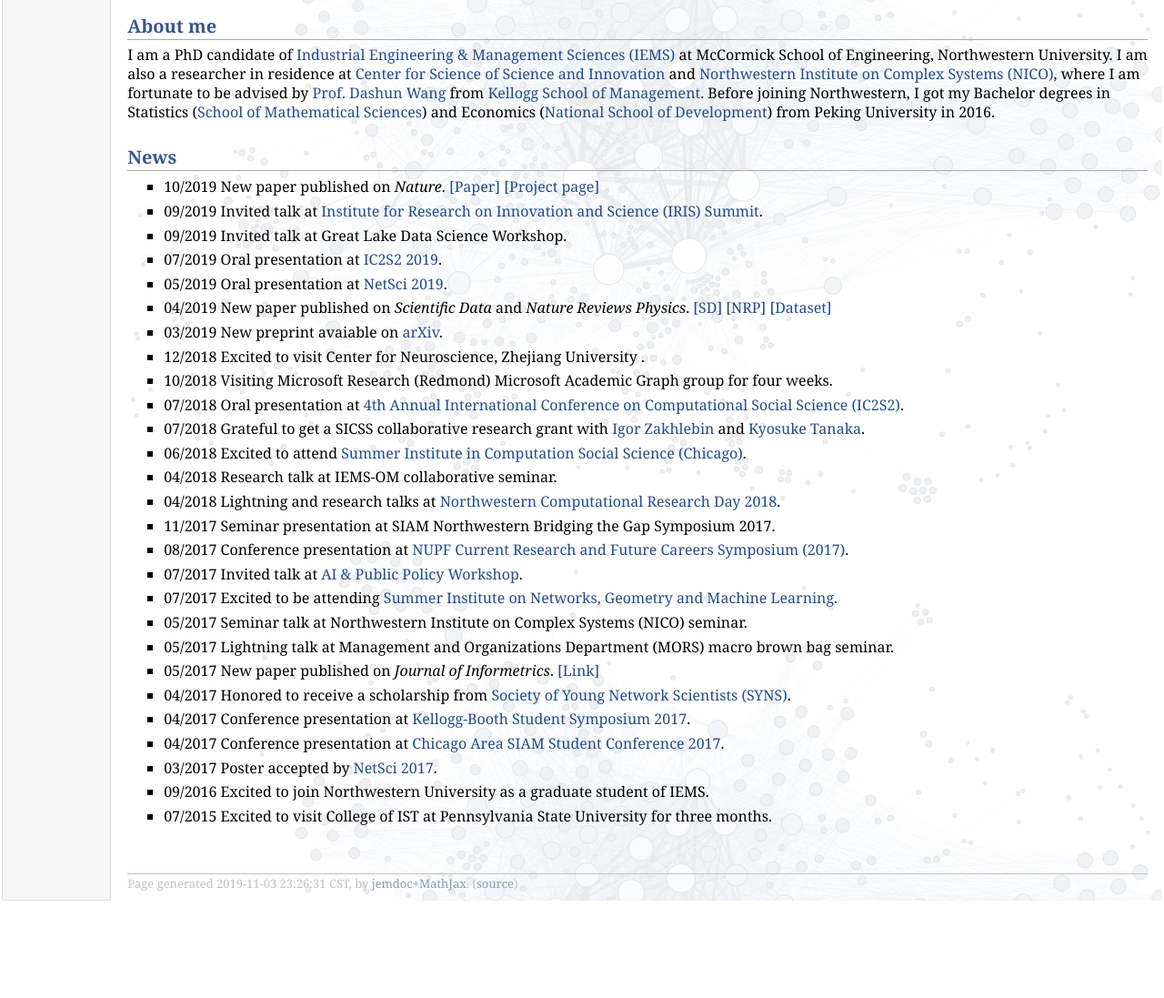
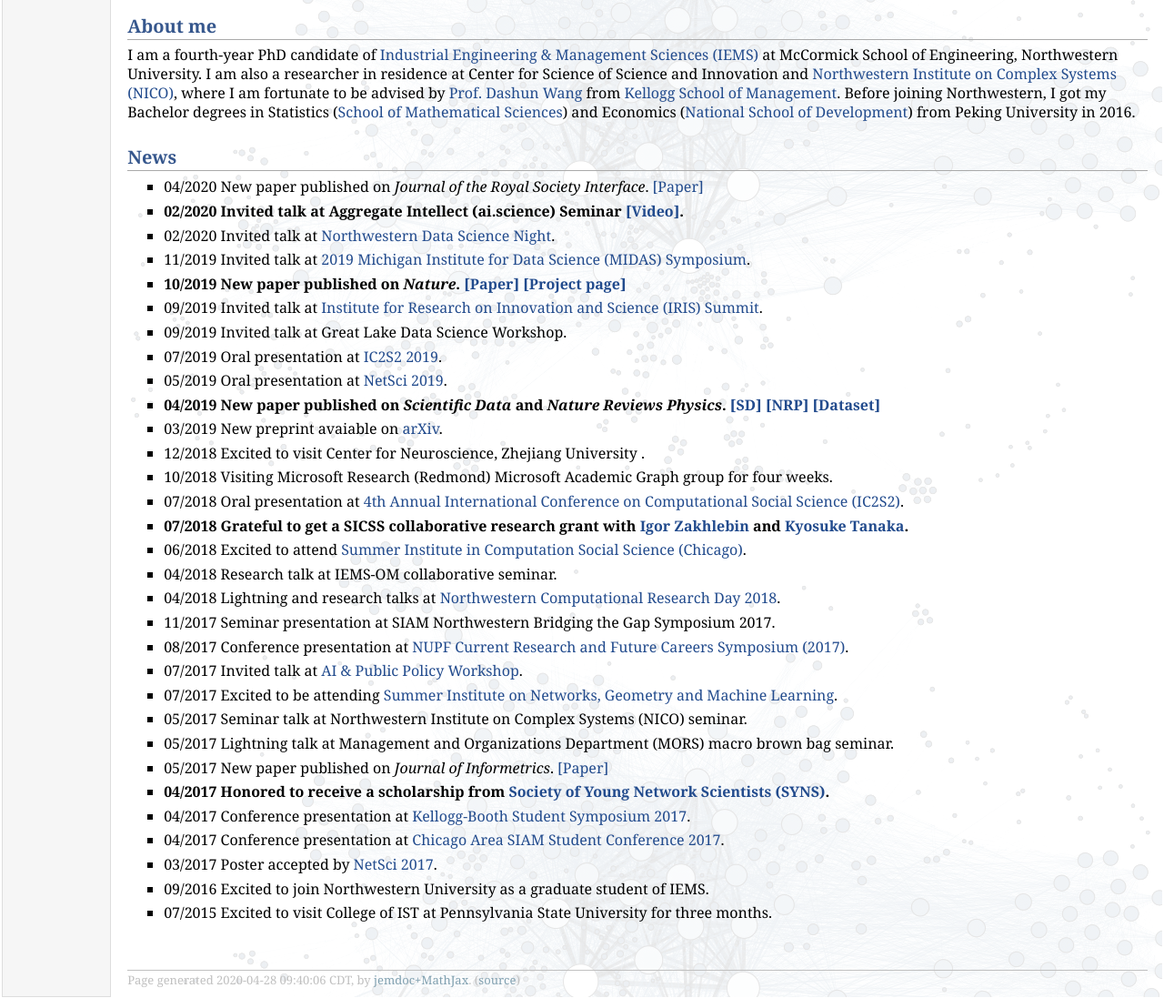
Before and after one commit to yian-yin/yian-yin.github.io, a plain HTML site: page index.html in a window 1280 px wide. Shown: the part 310-1407 px from the top of the page at 91% size. Before the commit the page ends 1310 px from the top, so only its background shows below. Drawn offline with Linux system fonts and the light colour scheme.

Commit message:
Add files via upload

```diff
--- a/index.html
+++ b/index.html
@@ -35,10 +35,18 @@
 Cell: (425) 209 5518</p>
 </td></tr></table>
 <h2>About me</h2>
-<p>I am a PhD candidate of <a href="https://www.mccormick.northwestern.edu/industrial/" target=&ldquo;blank&rdquo;>Industrial Engineering &amp; Management Sciences (IEMS)</a> at McCormick School of Engineering, Northwestern University. I am also a researcher in residence at <a href="https://kell.gg/cssi/" target=&ldquo;blank&rdquo;>Center for Science of Science and Innovation</a> and <a href="https://www.nico.northwestern.edu/" target=&ldquo;blank&rdquo;>Northwestern Institute on Complex Systems (NICO)</a>, where I am fortunate to be advised by <a href="https://www.dashunwang.com/" target=&ldquo;blank&rdquo;>Prof. Dashun Wang</a> from <a href="https://www.kellogg.northwestern.edu/" target=&ldquo;blank&rdquo;>Kellogg School of Management</a>. Before joining Northwestern, I got my Bachelor degrees in Statistics (<a href="https://www.math.pku.edu.cn" target=&ldquo;blank&rdquo;>School of Mathematical Sciences</a>) and Economics (<a href="https://www.nsd.pku.edu.cn" target=&ldquo;blank&rdquo;>National School of Development</a>) from Peking University in 2016.</p>
+<p>I am a fourth-year PhD candidate of <a href="https://www.mccormick.northwestern.edu/industrial/" target=&ldquo;blank&rdquo;>Industrial Engineering &amp; Management Sciences (IEMS)</a> at McCormick School of Engineering, Northwestern University. I am also a researcher in residence at Center for Science of Science and Innovation and <a href="https://www.nico.northwestern.edu/" target=&ldquo;blank&rdquo;>Northwestern Institute on Complex Systems (NICO)</a>, where I am fortunate to be advised by <a href="https://www.dashunwang.com/" target=&ldquo;blank&rdquo;>Prof. Dashun Wang</a> from <a href="https://www.kellogg.northwestern.edu/" target=&ldquo;blank&rdquo;>Kellogg School of Management</a>. Before joining Northwestern, I got my Bachelor degrees in Statistics (<a href="https://www.math.pku.edu.cn" target=&ldquo;blank&rdquo;>School of Mathematical Sciences</a>) and Economics (<a href="https://www.nsd.pku.edu.cn" target=&ldquo;blank&rdquo;>National School of Development</a>) from Peking University in 2016.</p>
 <h2>News</h2>
 <ul>
-<li><p>10/2019 New paper published on <i>Nature</i>. <a href="https://www.nature.com/articles/s41586-019-1725-y" target=&ldquo;blank&rdquo;>[Paper]</a> <a href="https://www.yianyin.net/quantifyFailure/" target=&ldquo;blank&rdquo;>[Project page]</a></p>
+<li><p>04/2020 New paper published on <i>Journal of the Royal Society Interface</i>. <a href="https://royalsocietypublishing.org/doi/abs/10.1098/rsif.2020.0135?af=R" target=&ldquo;blank&rdquo;>[Paper]</a></p>
+</li>
+<li><p><b>02/2020 Invited talk at Aggregate Intellect (ai.science) Seminar <a href="https://www.youtube.com/watch?v=_6pTtOmIZRo" target=&ldquo;blank&rdquo;>[Video]</a>.</b></p>
+</li>
+<li><p>02/2020 Invited talk at <a href="http://www.data-science-nights.org" target=&ldquo;blank&rdquo;>Northwestern Data Science Night</a>.</p>
+</li>
+<li><p>11/2019 Invited talk at <a href="https://midas.umich.edu/2019-symposium/" target=&ldquo;blank&rdquo;>2019 Michigan Institute for Data Science (MIDAS) Symposium</a>.</p>
+</li>
+<li><p><b>10/2019 New paper published on <i>Nature</i>. <a href="https://www.nature.com/articles/s41586-019-1725-y" target=&ldquo;blank&rdquo;>[Paper]</a> <a href="https://www.yianyin.net/quantifyFailure/" target=&ldquo;blank&rdquo;>[Project page]</a></b></p>
 </li>
 <li><p>09/2019 Invited talk at <a href="https://iris.isr.umich.edu/iris-summit/" target=&ldquo;blank&rdquo;>Institute for Research on Innovation and Science (IRIS) Summit</a>.</p>
 </li>
@@ -48,7 +56,7 @@
 </li>
 <li><p>05/2019 Oral presentation at <a href="http://netsci2019.net/" target=&ldquo;blank&rdquo;>NetSci 2019</a>.</p>
 </li>
-<li><p>04/2019 New paper published on <i>Scientific Data</i> and <i>Nature Reviews Physics</i>. <a href="https://www.nature.com/articles/s41597-019-0033-6" target=&ldquo;blank&rdquo;>[SD]</a> <a href="https://www.nature.com/articles/s42254-019-0057-z" target=&ldquo;blank&rdquo;>[NRP]</a> <a href="https://dataverse.harvard.edu/dataset.xhtml?persistentId=doi:10.7910/DVN/6NJ5RN" target=&ldquo;blank&rdquo;>[Dataset]</a></p>
+<li><p><b>04/2019 New paper published on <i>Scientific Data</i> and <i>Nature Reviews Physics</i>. <a href="https://www.nature.com/articles/s41597-019-0033-6" target=&ldquo;blank&rdquo;>[SD]</a> <a href="https://www.nature.com/articles/s42254-019-0057-z" target=&ldquo;blank&rdquo;>[NRP]</a> <a href="https://dataverse.harvard.edu/dataset.xhtml?persistentId=doi:10.7910/DVN/6NJ5RN" target=&ldquo;blank&rdquo;>[Dataset]</a></b></p>
 </li>
 <li><p>03/2019 New preprint avaiable on <a href="https://arxiv.org/abs/1903.07562" target=&ldquo;blank&rdquo;>arXiv</a>. </p>
 </li>
@@ -58,7 +66,7 @@
 </li>
 <li><p>07/2018 Oral presentation at <a href="https://www.kellogg.northwestern.edu/news-events/conference/ic2s2/2018.aspx/" target=&ldquo;blank&rdquo;>4th Annual International Conference on Computational Social Science (IC2S2)</a>.</p>
 </li>
-<li><p>07/2018 Grateful to get a SICSS collaborative research grant with <a href="http://www.igorzakhlebin.com/" target=&ldquo;blank&rdquo;>Igor Zakhlebin</a> and <a href="http://kyosuketanaka.com/" target=&ldquo;blank&rdquo;>Kyosuke Tanaka</a>.</p>
+<li><p><b>07/2018 Grateful to get a SICSS collaborative research grant with <a href="http://www.igorzakhlebin.com/" target=&ldquo;blank&rdquo;>Igor Zakhlebin</a> and <a href="http://kyosuketanaka.com/" target=&ldquo;blank&rdquo;>Kyosuke Tanaka</a>.</b></p>
 </li>
 <li><p>06/2018 Excited to attend <a href="https://compsocialscience.github.io/summer-institute/2018/chicago/" target=&ldquo;blank&rdquo;>Summer Institute in Computation Social Science (Chicago)</a>.</p>
 </li>
@@ -78,9 +86,9 @@
 </li>
 <li><p>05/2017 Lightning talk at Management and Organizations Department (MORS) macro brown bag seminar.</p>
 </li>
-<li><p>05/2017 New paper published on <i>Journal of Informetrics</i>. <a href="http://www.sciencedirect.com/science/article/pii/S1751157717300020" target=&ldquo;blank&rdquo;>[Link]</a> </p>
+<li><p>05/2017 New paper published on <i>Journal of Informetrics</i>. <a href="http://www.sciencedirect.com/science/article/pii/S1751157717300020" target=&ldquo;blank&rdquo;>[Paper]</a> </p>
 </li>
-<li><p>04/2017 Honored to receive a scholarship from <a href="https://www.networkscienceinstitute.org/syns" target=&ldquo;blank&rdquo;>Society of Young Network Scientists (SYNS)</a>.</p>
+<li><p><b>04/2017 Honored to receive a scholarship from <a href="https://www.networkscienceinstitute.org/syns" target=&ldquo;blank&rdquo;>Society of Young Network Scientists (SYNS)</a>.</b></p>
 </li>
 <li><p>04/2017 Conference presentation at <a href="http://k-bss.weebly.com/" target=&ldquo;blank&rdquo;>Kellogg-Booth Student Symposium 2017</a>.</p>
 </li>
@@ -95,7 +103,7 @@
 </ul>
 <div id="footer">
 <div id="footer-text">
-Page generated 2019-11-03 23:26:31 CST, by <a href="https://github.com/wsshin/jemdoc_mathjax" target="blank">jemdoc+MathJax</a>.
+Page generated 2020-04-28 09:40:06 CDT, by <a href="https://github.com/wsshin/jemdoc_mathjax" target="blank">jemdoc+MathJax</a>.
 (<a href="index.jemdoc">source</a>)
 </div>
 </div>
```
Also changed, not shown: 1 other file.
